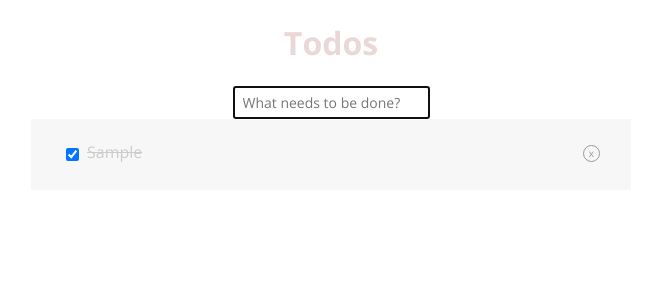
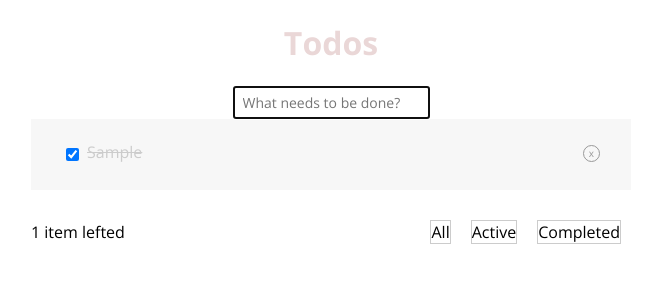
Before and after one commit to richswift426/Todo-exam, a PHP site: page / in a window 1280 px wide. Shown: the top 300 px of the page, without its empty margins (317-969 px from the left). Run offline with PHP 8.4, Linux system fonts and the light colour scheme; tables that the repository leaves empty or names only in its code hold one stand-in row (values such as "Sample post"); some libraries are stand-ins or nearby versions.

Commit message:
Additional Control Options - Add addtional control elements

```diff
--- a/index.php
+++ b/index.php
@@ -30,14 +30,24 @@ include( 'application.php' );
 		</label>
 		<button type="submit" hidden>Add Item</button>
 	</form><!-- #new-todo -->
-
 	<!-- the to do list -->
 	<?php
 	if( get_todo_items() ):
 		output_todo_list();
 	endif; ?>
 
+	<!-- Additional Options -->
+	<div class="addons">
+		<div class="letf-number">
+			<span><span id="undone">1</span> item lefted</span>
+		</div>
+		<div class="control-group">
+			<span class="control-option">All</span>
+			<span class="control-option">Active</span>
+			<span class="control-option">Completed</span>
+		</div>
+	</div>
+
 </div><!-- .wrap -->
-
 </body>
 </html>
--- a/styles.css
+++ b/styles.css
@@ -141,3 +141,19 @@ header h1 {
 	margin-bottom:8px;
 	color:#F00;
 }
+
+/**
+ * Additional Options
+ */
+.addons,.letf-number,.control-group{
+	display: flex;
+	justify-content: space-between;
+	align-items: center;
+}
+
+.control-option{
+	display: inline-block;
+	cursor: pointer;
+	margin: 0px 10px;
+	border: 1px solid #CCC;
+}
```
